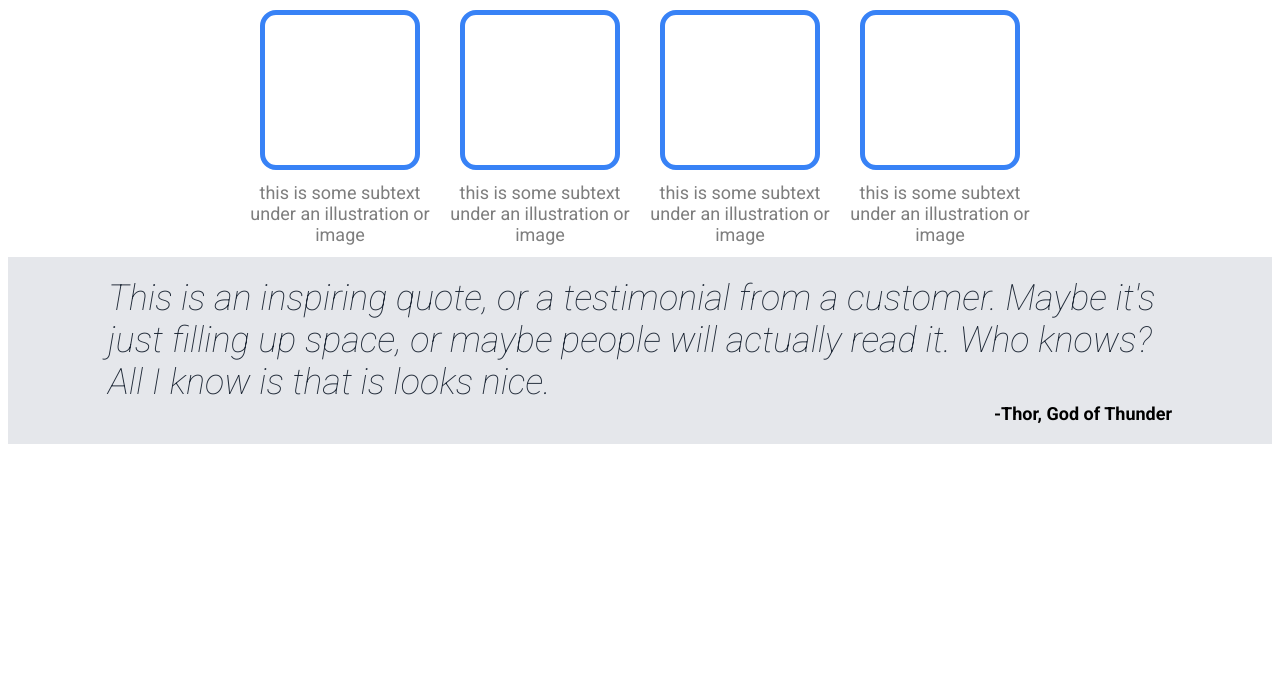
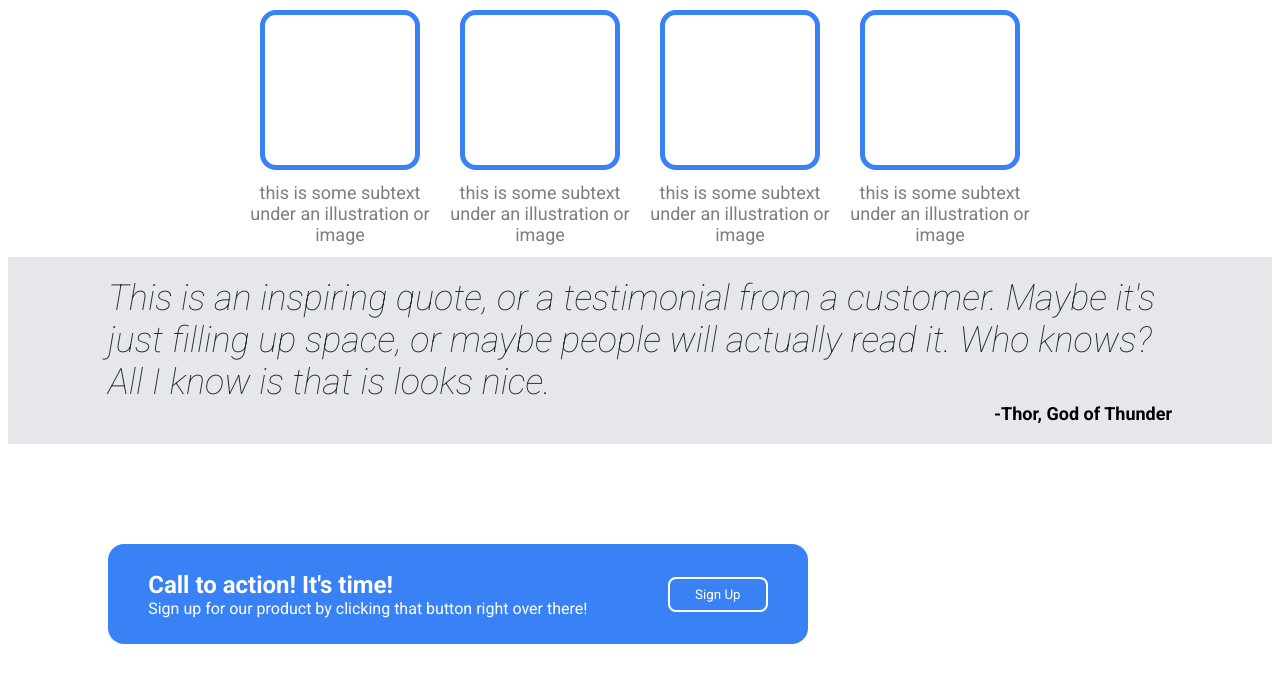
Before and after one commit to Wahah479/Landing-Page, a plain HTML site: page index.html in a window 1280 px wide. Shown: the part 361-1044 px from the top of the page. Before the commit the page ends 813 px from the top, so only its background shows below. Drawn offline with Linux system fonts and the light colour scheme.

Commit message:
Add basic cta section to index.html and necessary classes to styles.css

```diff
--- a/index.html
+++ b/index.html
@@ -56,7 +56,14 @@
     <div class="quote">
       <div class="text-quote">This is an inspiring quote, or a testimonial from a customer. Maybe it's just filling up space, or maybe people will actually read it. Who knows? All I know is that is looks nice.</div>
       <div class="author-quote">-Thor, God of Thunder</div>
+    </div>
 
+    <div class="action">
+      <div class="left-action">
+        <div class="main-text-action">Call to action! It's time!</div>
+        <div class="subtext-action">Sign up for our product by clicking that button right over there!</div>
+      </div>
+      <button class="button-action">Sign Up</button>
     </div>
 
   </body>
--- a/styles.css
+++ b/styles.css
@@ -136,3 +136,28 @@ button {
     font-weight: bold;
     font-size: 18px;
 }
+
+.action {
+    display: flex;
+    margin: 100px;
+    width: 700px;
+    height: 100px;
+    justify-content: space-around;
+    /*padding: 100px, 20px;*/
+    background-color: #3882F6;
+    border-radius: 16px;
+    align-items: center;
+}
+
+.main-text-action, .subtext-action {
+    color: white;
+}
+
+.main-text-action {
+    font-size: 24px;
+    font-weight: bold;
+}
+
+.button-action {
+    border: 2px white solid;
+}
```
